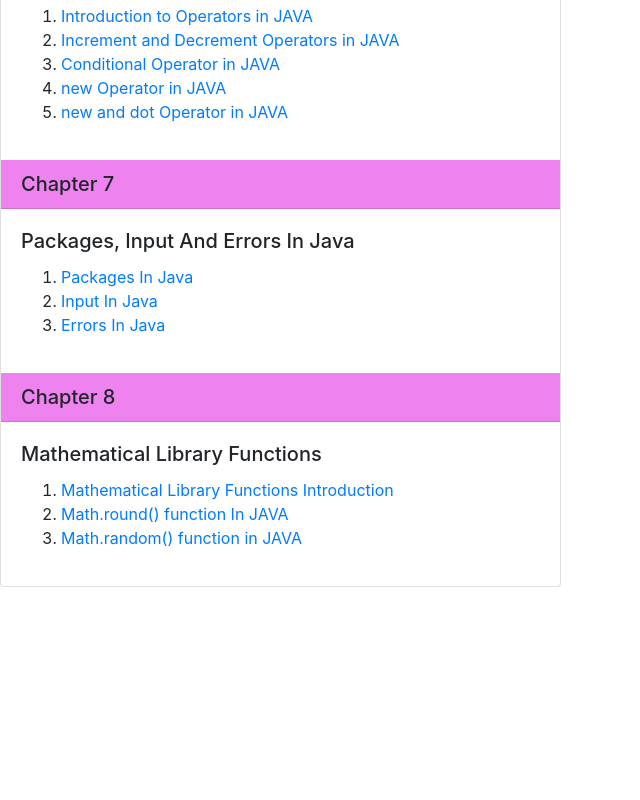
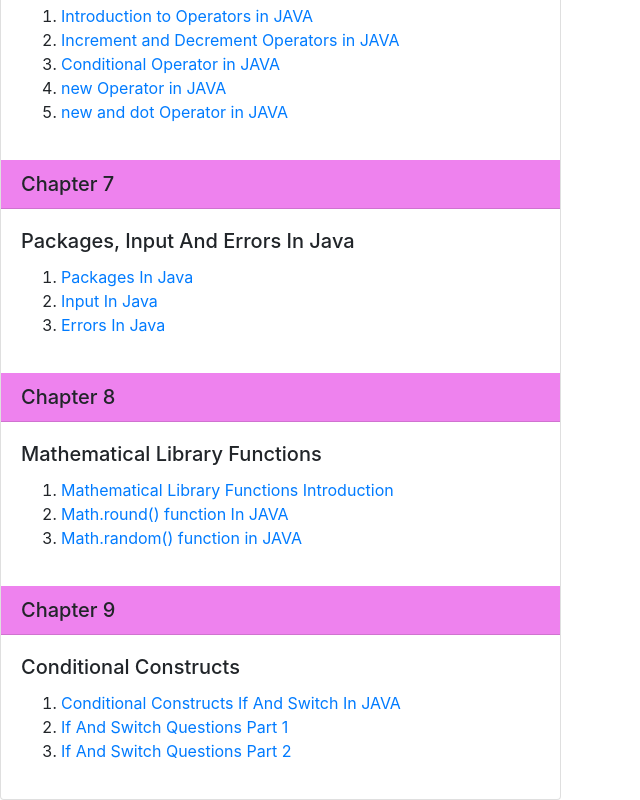
Before and after one commit to sahanir888/icsejava.github.io, a plain HTML site: page pages/class9_All_Chapters.html in a window 1280 px wide. Shown: the part 1466-2266 px from the top of the page, without its empty margins (0-640 px from the left). Before the commit the page ends 2053 px from the top, so only its background shows below. Drawn offline with nearby package versions, Linux system fonts and the light colour scheme.

Commit message:
added chapters in 9 and 10
19/01/2021 1010hrs

```diff
--- a/pages/class9_All_Chapters.html
+++ b/pages/class9_All_Chapters.html
@@ -183,6 +183,17 @@
           </ol>
         </div>
 
+        <h5 class="card-header" id="chapter9" name="chapter9">Chapter 9</h5>
+        <div class="card-body">
+          <h5 class="card-title">Conditional Constructs</h5>
+          <!-- <p class="card-text">With supporting text below as a natural lead-in to additional content.</p> -->
+          <ol>
+            <li><a class = "links" href="https://youtu.be/flG6kdxoMT0" >Conditional Constructs If And Switch In JAVA</a></li>
+            <li><a class = "links" href="https://youtu.be/CVF0Ix9tIk4" >If And Switch Questions Part 1 </a></li>
+            <li><a class = "links" href="https://youtu.be/TsFw3CClp0I" >If And Switch Questions Part 2</a></li>
+          </ol>
+        </div>
+
 
 
 
```
Also changed, not shown: pages/class10_All_Chapters.html (+10 -0 lines).
